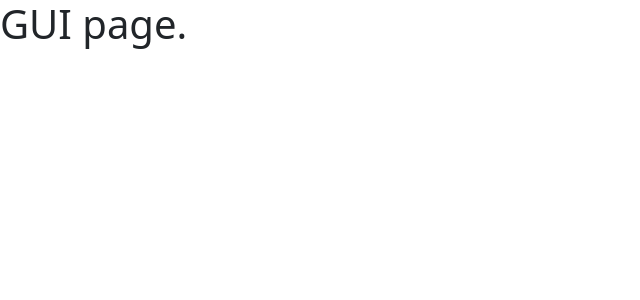
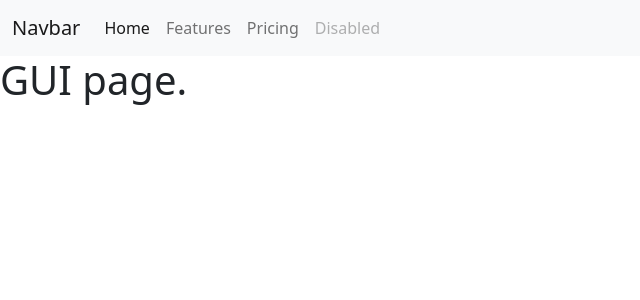
Before and after one commit to sunny-aguilar/crypto-wiki-microservice, a Flask app: page /gui in a window 1280 px wide. Shown: the top 300 px of the page, without its empty margins (0-640 px from the left). Run offline with Flask 2, Linux system fonts and the light colour scheme; some libraries are stand-ins or nearby versions.

Commit message:
cs361-project

```diff
--- a/mod_gui/templates/gui.html
+++ b/mod_gui/templates/gui.html
@@ -11,6 +11,23 @@
   <link href="https://cdn.lineicons.com/2.0/LineIcons.css" rel="stylesheet">
 </head>
 <body>
+  <!-- navigation bar -->
+  <nav class="navbar navbar-expand-lg navbar-light bg-light">
+    <div class="container-fluid">
+      <a class="navbar-brand" href="#">Navbar</a>
+      <button class="navbar-toggler" type="button" data-bs-toggle="collapse" data-bs-target="#navbarNavAltMarkup" aria-controls="navbarNavAltMarkup" aria-expanded="false" aria-label="Toggle navigation">
+        <span class="navbar-toggler-icon"></span>
+      </button>
+      <div class="collapse navbar-collapse" id="navbarNavAltMarkup">
+        <div class="navbar-nav">
+          <a class="nav-link active" aria-current="page" href="#">Home</a>
+          <a class="nav-link" href="#">Features</a>
+          <a class="nav-link" href="#">Pricing</a>
+          <a class="nav-link disabled" href="#" tabindex="-1" aria-disabled="true">Disabled</a>
+        </div>
+      </div>
+    </div>
+  </nav>
 
   <h1>{{ msg }}</h1>
 
```
